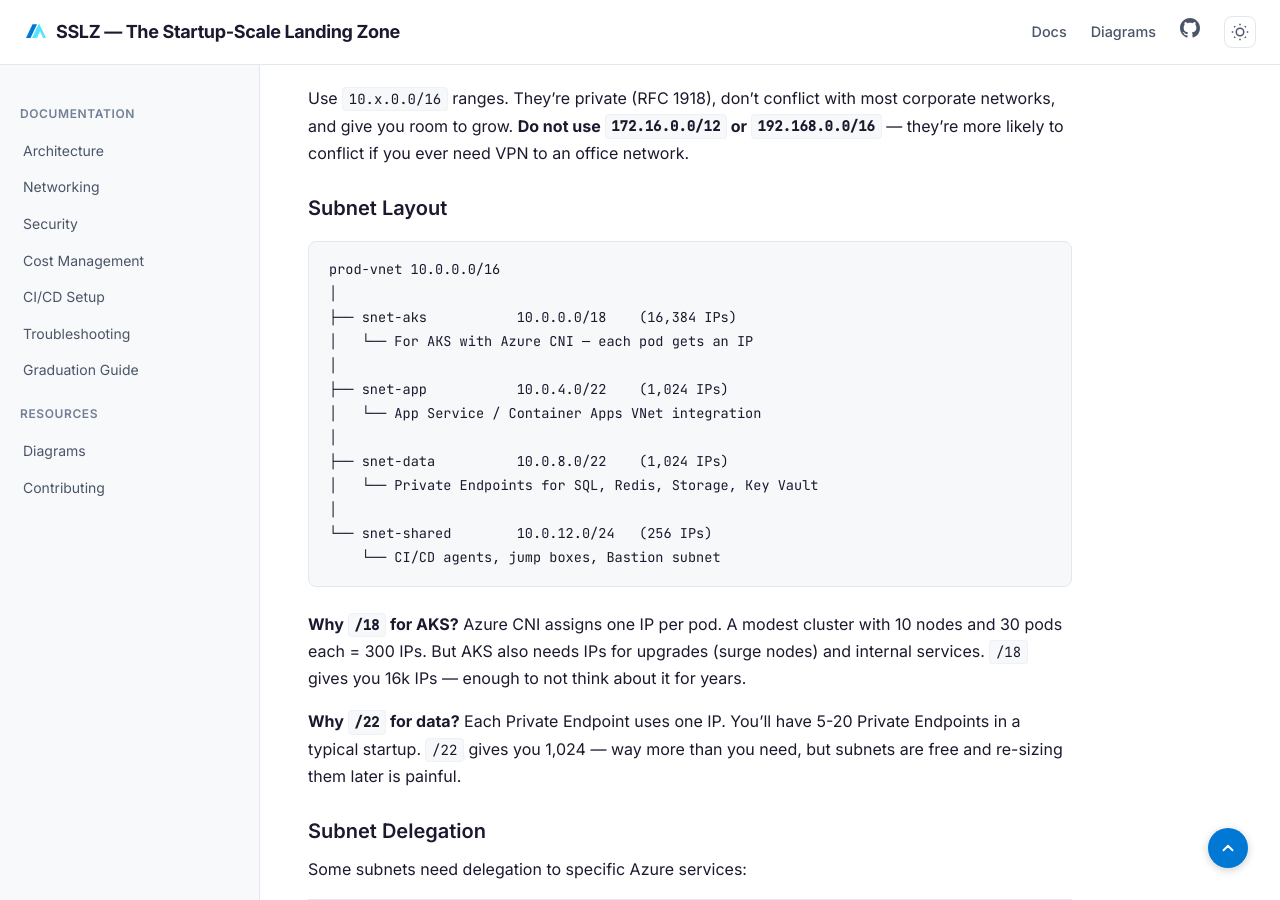
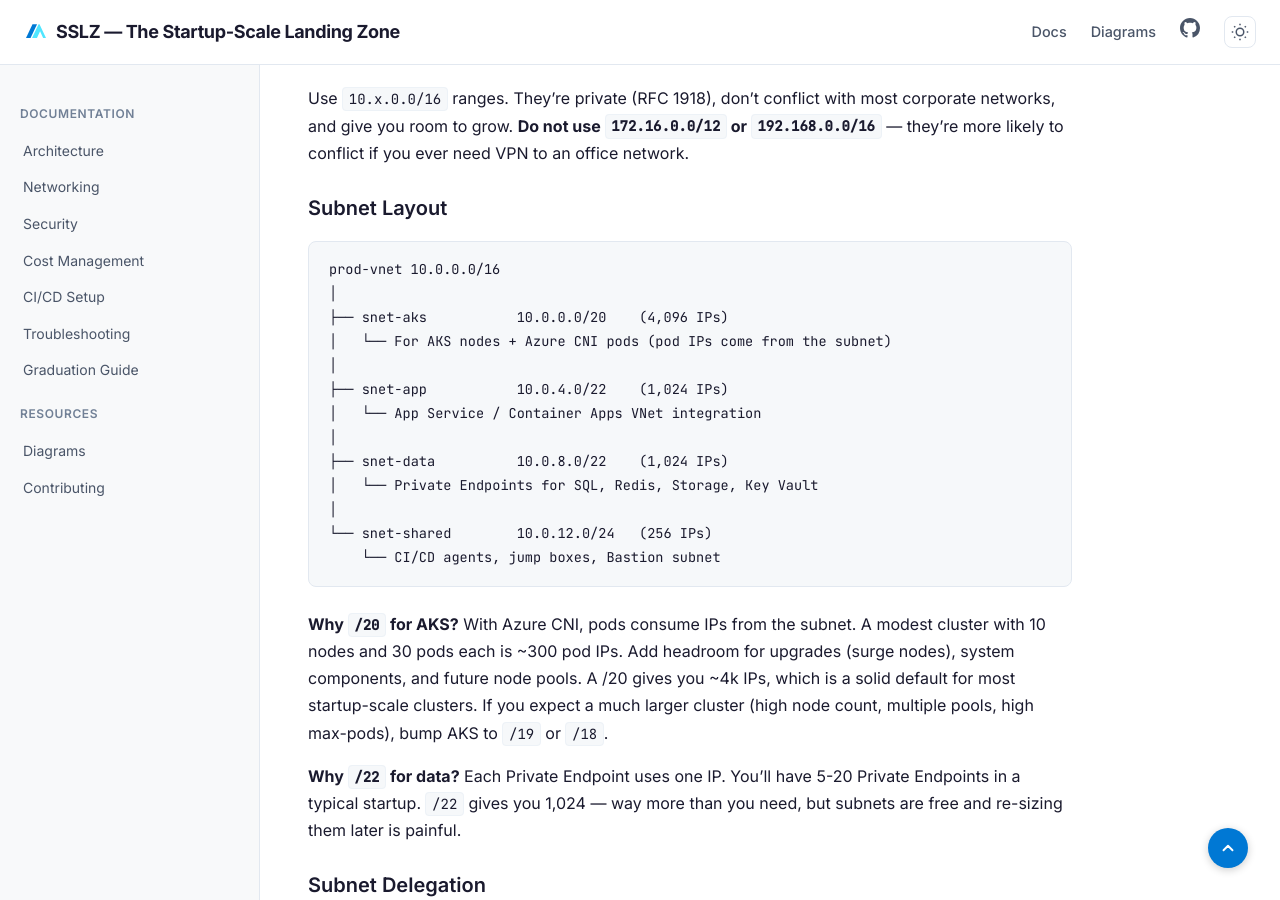
Before and after one commit to ricmmartins/sslz, a Jekyll site: the page built from docs/networking.md, in a window 1280 px wide and 900 px high, scrolled down 1195 px. Built offline with Jekyll 4.4.1, drawn with Linux system fonts in a browser that asks for light colours.

Commit message:
Revise subnet sizes and descriptions for clarity
Updated subnet sizes and explanations for AKS and other services to reflect more accurate IP allocation.

````diff
--- a/docs/networking.md
+++ b/docs/networking.md
@@ -41,8 +41,8 @@
 ```
 prod-vnet 10.0.0.0/16
 │
-├── snet-aks           10.0.0.0/18    (16,384 IPs)
-│   └── For AKS with Azure CNI — each pod gets an IP
+├── snet-aks           10.0.0.0/20    (4,096 IPs)
+│   └── For AKS nodes + Azure CNI pods (pod IPs come from the subnet)
 │
 ├── snet-app           10.0.4.0/22    (1,024 IPs)
 │   └── App Service / Container Apps VNet integration
@@ -54,7 +54,7 @@
     └── CI/CD agents, jump boxes, Bastion subnet
 ```
 
-**Why `/18` for AKS?** Azure CNI assigns one IP per pod. A modest cluster with 10 nodes and 30 pods each = 300 IPs. But AKS also needs IPs for upgrades (surge nodes) and internal services. `/18` gives you 16k IPs — enough to not think about it for years.
+**Why `/20` for AKS?** With Azure CNI, pods consume IPs from the subnet. A modest cluster with 10 nodes and 30 pods each is ~300 pod IPs. Add headroom for upgrades (surge nodes), system components, and future node pools. A /20 gives you ~4k IPs, which is a solid default for most startup-scale clusters. If you expect a much larger cluster (high node count, multiple pools, high max-pods), bump AKS to `/19` or `/18`.
 
 **Why `/22` for data?** Each Private Endpoint uses one IP. You'll have 5-20 Private Endpoints in a typical startup. `/22` gives you 1,024 — way more than you need, but subnets are free and re-sizing them later is painful.
 
````
